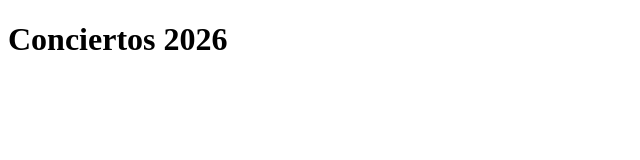
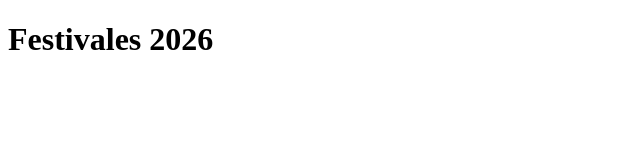
Before and after one commit to Smithrrns/smithrrns-concert-diaries, a plain HTML site: page festivales.html in a window 1280 px wide. Shown: the whole page, without its empty margins (0-640 px from the left). Drawn offline with Linux system fonts and the light colour scheme.

Commit message:
first commit

```diff
--- a/conciertos.html
+++ b/festivales.html
@@ -3,10 +3,10 @@
 <head>
     <meta charset="UTF-8">
     <meta name="viewport" content="width=device-width, initial-scale=1.0">
-    <title>Conciertos 2026</title>
+    <title>Festivales 2026</title>
 </head>
 <body>
-    <h1>Conciertos 2026</h1>
+    <h1>Festivales 2026</h1>
 
 </body>
 </html>
```
